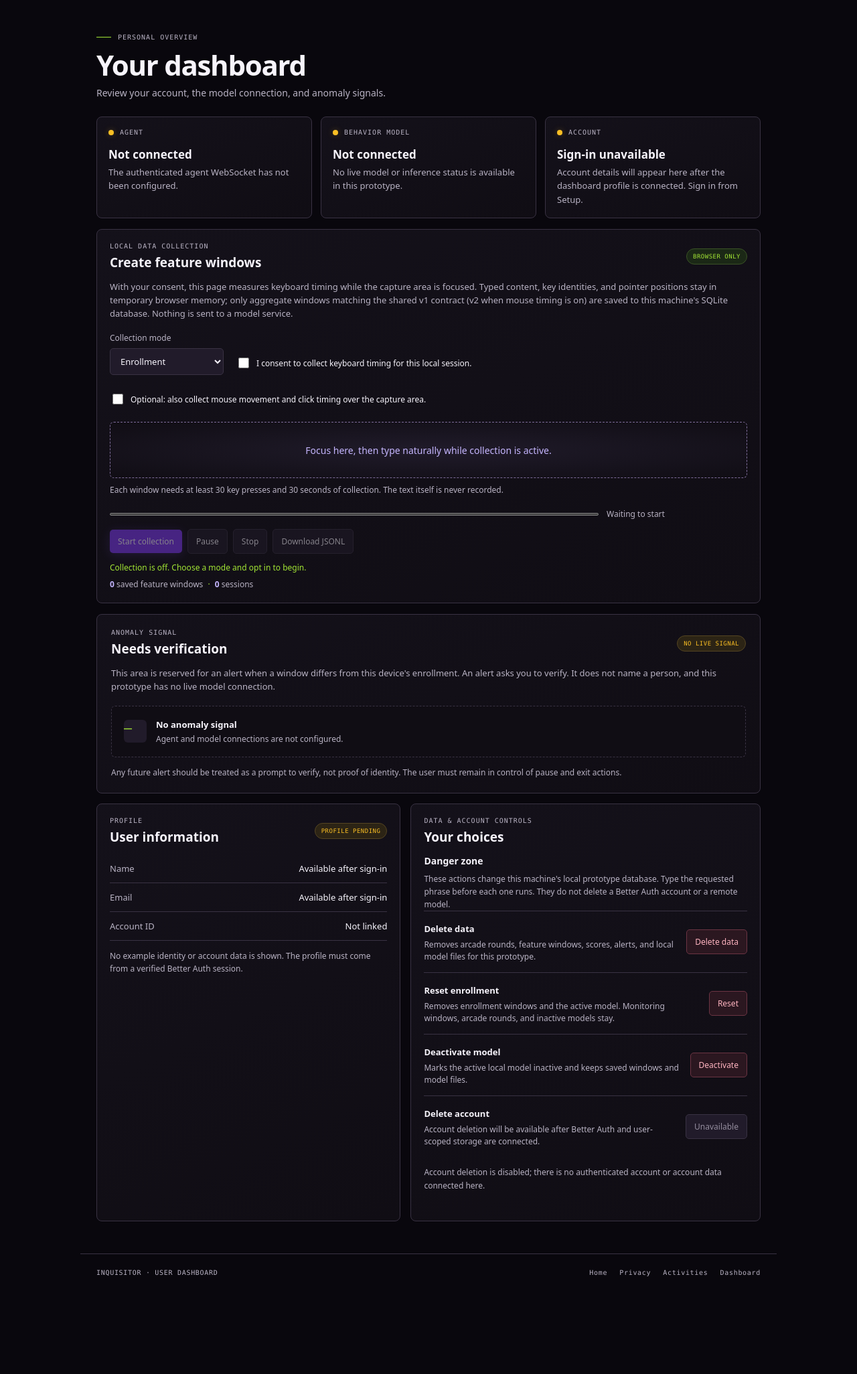
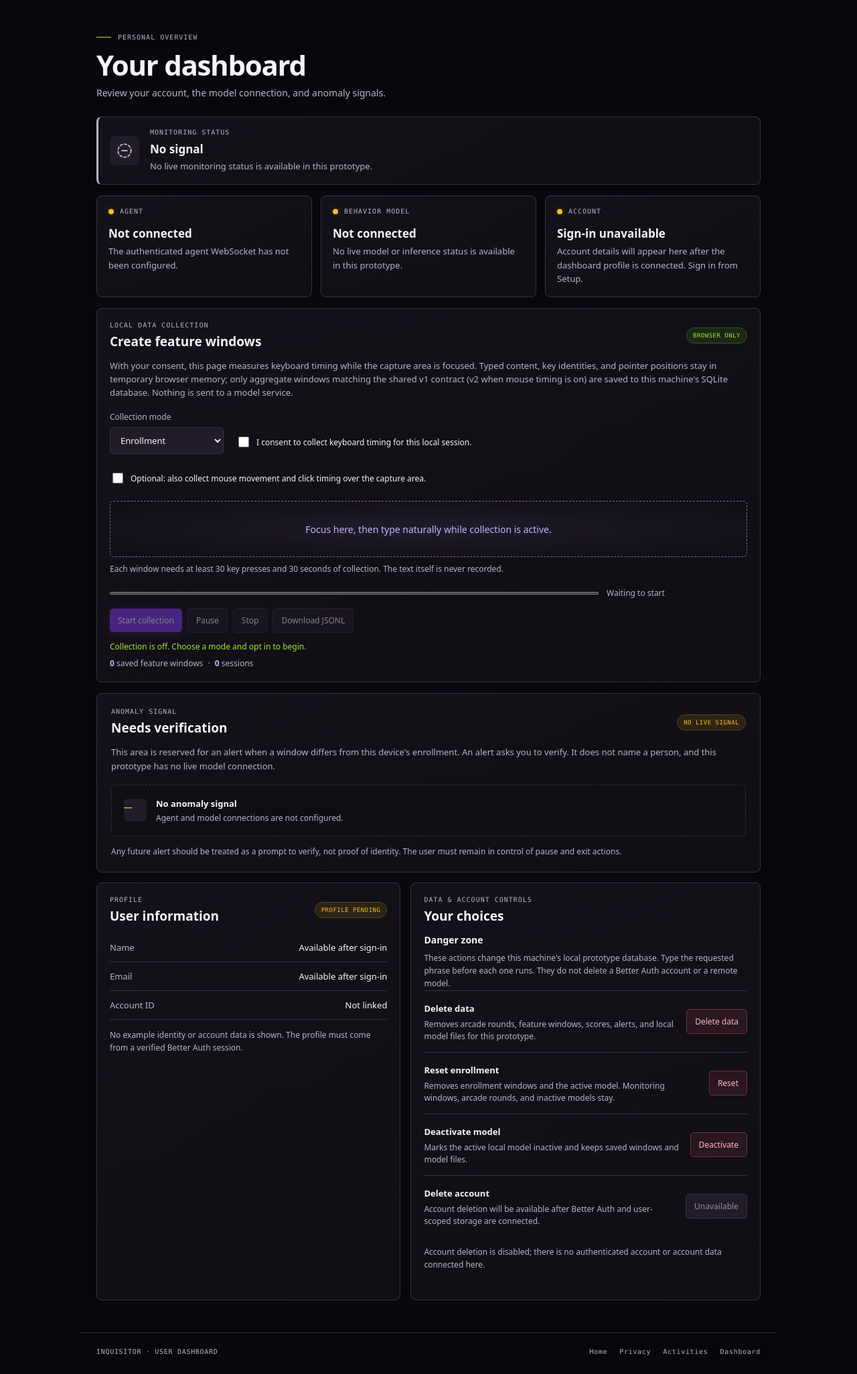
Before and after one commit to HappyCoderHackathons/Inquisitor, a Flask app: page /dashboard in a window 1280 px wide. Shown: the part 68-2120 px from the top of the page at 67% size. Before the commit the page ends 1974 px from the top, so only its background shows below. Run offline with Flask 3, Linux system fonts and the light colour scheme; data that the repository does not hold is empty; parts of the project's set-up code (start-up, migrations or seed data) failed here and were passed over.

Commit message:
feat(web): add monitoring status card with all states

```diff
--- a/Frontend/static/dashboard.js
+++ b/Frontend/static/dashboard.js
@@ -18,6 +18,50 @@
   var exportLink = $("#exportFeatureWindows");
   var dataActionStatus = $("#dataActionStatus");
   var dangerForms = document.querySelectorAll(".typed-confirm");
+  var monitoringStatusViews = {
+    normal: {
+      label: "Normal",
+      detail: "Recent activity is consistent with this device's enrollment.",
+      icon: '<circle cx="12" cy="12" r="9"/><path d="M8 12.5l2.7 2.7L16 9.5"/>'
+    },
+    not_enough_activity: {
+      label: "Not enough activity",
+      detail: "There is too little recent input to compare, so no judgment is made.",
+      icon: '<circle cx="12" cy="12" r="9"/><path d="M12 7v5l3 2"/>'
+    },
+    unusual: {
+      label: "Unusual",
+      detail: "Recent activity differs from this device's enrollment. Treat this as a prompt to check, not a finding about any person.",
+      icon: '<path d="M12 4l9 16H3z"/><path d="M12 10v4M12 17h.01"/>'
+    },
+    needs_verification: {
+      label: "Needs verification",
+      detail: "Please confirm it is you. This does not identify anyone.",
+      icon: '<path d="M12 3l8 3v6c0 4.5-3.2 7.8-8 9-4.8-1.2-8-4.5-8-9V6z"/><path d="M9.8 9.8a2.3 2.3 0 1 1 3.3 2.1c-.7.3-1.1.8-1.1 1.6M12 16.5h.01"/>'
+    },
+    paused: {
+      label: "Paused",
+      detail: "Monitoring is paused. No input is being measured.",
+      icon: '<circle cx="12" cy="12" r="9"/><path d="M10 9v6M14 9v6"/>'
+    },
+    none: {
+      label: "No signal",
+      detail: "No live monitoring status is available in this prototype.",
+      icon: '<circle cx="12" cy="12" r="9" stroke-dasharray="3 3"/><path d="M8.5 12h7"/>'
+    }
+  };
+  function renderMonitoringStatus(status) {
+    const card = $("#monitoringStatusCard");
+    const view = monitoringStatusViews[status ?? "none"];
+    if (!card) return;
+    card.dataset.state = status ?? "none";
+    const icon = $("#monitoringStatusIcon");
+    const label = $("#monitoringStatusLabel");
+    const detail = $("#monitoringStatusDetail");
+    if (icon) icon.innerHTML = `<svg viewBox="0 0 24 24" focusable="false">${view.icon}</svg>`;
+    if (label) label.textContent = view.label;
+    if (detail) detail.textContent = view.detail;
+  }
   var collectionWindowMs = 3e4;
   var mouseSegmentMs = 20;
   var mouseStrokeGapMs = 250;
@@ -449,6 +493,7 @@
   }
   dangerForms.forEach(wireDangerForm);
   updateControls();
+  renderMonitoringStatus(null);
   void (async () => {
     setCollectionStatus("Loading saved windows\u2026");
     try {
--- a/Frontend/static/style.css
+++ b/Frontend/static/style.css
@@ -164,6 +164,16 @@ button:focus-visible,a:focus-visible,input:focus-visible,.arena-canvas:focus-vis
 .dashboard-heading{margin-bottom:26px}
 .dashboard-heading h1{margin:12px 0 8px;font:600 clamp(32px,5vw,42px)/1.15 var(--sans);letter-spacing:-1.3px}
 .dashboard-heading>p:last-child{margin:0;color:var(--muted);font-size:14px}
+.status-card{--accent:var(--muted);display:flex;align-items:center;gap:16px;padding:17px;margin-bottom:16px;border:1px solid var(--line);border-left:3px solid var(--accent);border-radius:8px;background:linear-gradient(155deg,var(--panel),#100D14)}
+.status-card[data-state="normal"]{--accent:var(--green)}
+.status-card[data-state="unusual"]{--accent:var(--orange)}
+.status-card[data-state="needs_verification"]{--accent:#FBBF24}
+.status-card[data-state="paused"]{--accent:var(--purple)}
+.status-card-icon{display:grid;place-items:center;flex:none;width:44px;height:44px;border-radius:8px;background:var(--panel2);color:var(--accent)}
+.status-card-icon svg{width:26px;height:26px;fill:none;stroke:currentColor;stroke-width:1.8;stroke-linecap:round;stroke-linejoin:round}
+.status-card .eyebrow{margin:0;font:10px var(--mono);letter-spacing:1px;color:var(--muted)}
+.status-card h2{margin:8px 0 4px;font:600 17px var(--sans)}
+.status-card p:last-child{margin:0;color:var(--muted);font-size:13px;line-height:1.55}
 .connection-grid{display:grid;grid-template-columns:repeat(3,minmax(0,1fr));gap:13px;margin-bottom:16px}
 .connection-card,.dashboard-panel{border:1px solid var(--line);border-radius:8px;background:linear-gradient(155deg,var(--panel),#100D14)}
 .connection-card{padding:17px}
--- a/Frontend/templates/dashboard.html
+++ b/Frontend/templates/dashboard.html
@@ -26,6 +26,15 @@
           <p class="eyebrow"><span class="eyebrow-line"></span> PERSONAL OVERVIEW</p>
           <h1>Your dashboard</h1>
           <p>Review your account, the model connection, and anomaly signals.</p>
+        </section>
+
+        <section id="monitoringStatusCard" class="status-card" data-state="none" aria-labelledby="monitoringStatusLabel">
+          <span id="monitoringStatusIcon" class="status-card-icon" aria-hidden="true"></span>
+          <div>
+            <p class="eyebrow">MONITORING STATUS</p>
+            <h2 id="monitoringStatusLabel">No signal</h2>
+            <p id="monitoringStatusDetail" role="status" aria-live="polite">No live monitoring status is available in this prototype.</p>
+          </div>
         </section>
 
         <section class="connection-grid" aria-label="Connection status">
```
Also changed, not shown: Frontend/frontend/dashboard.ts (+51 -0 lines).
